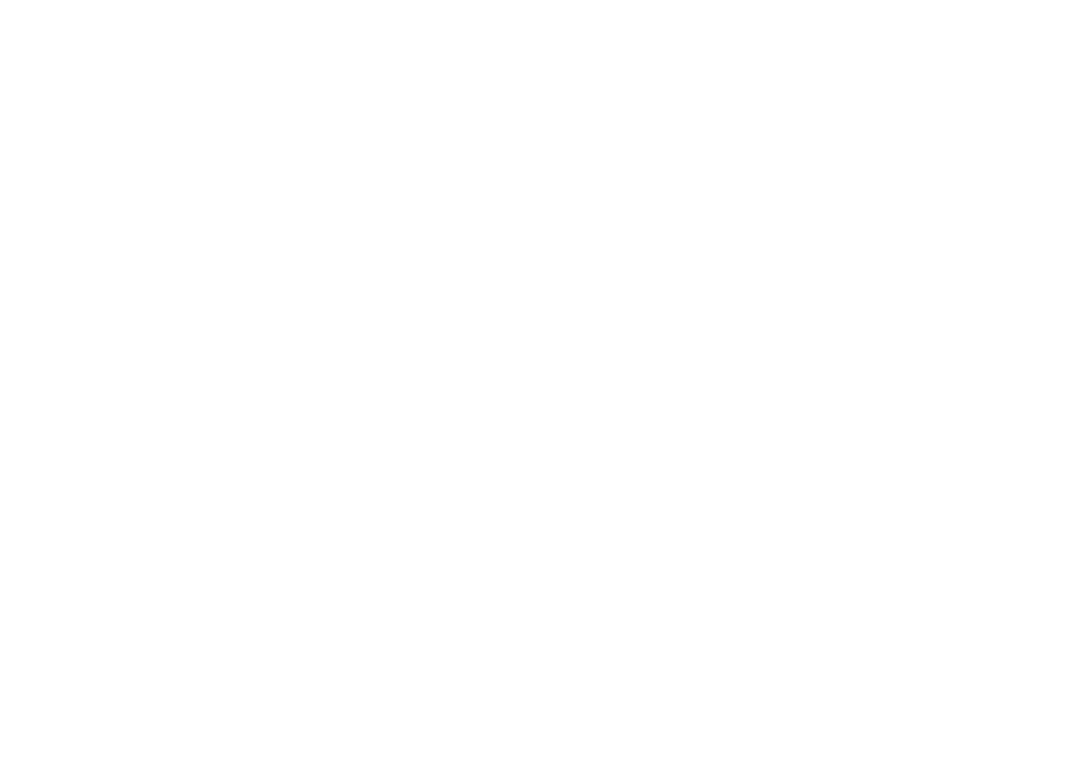
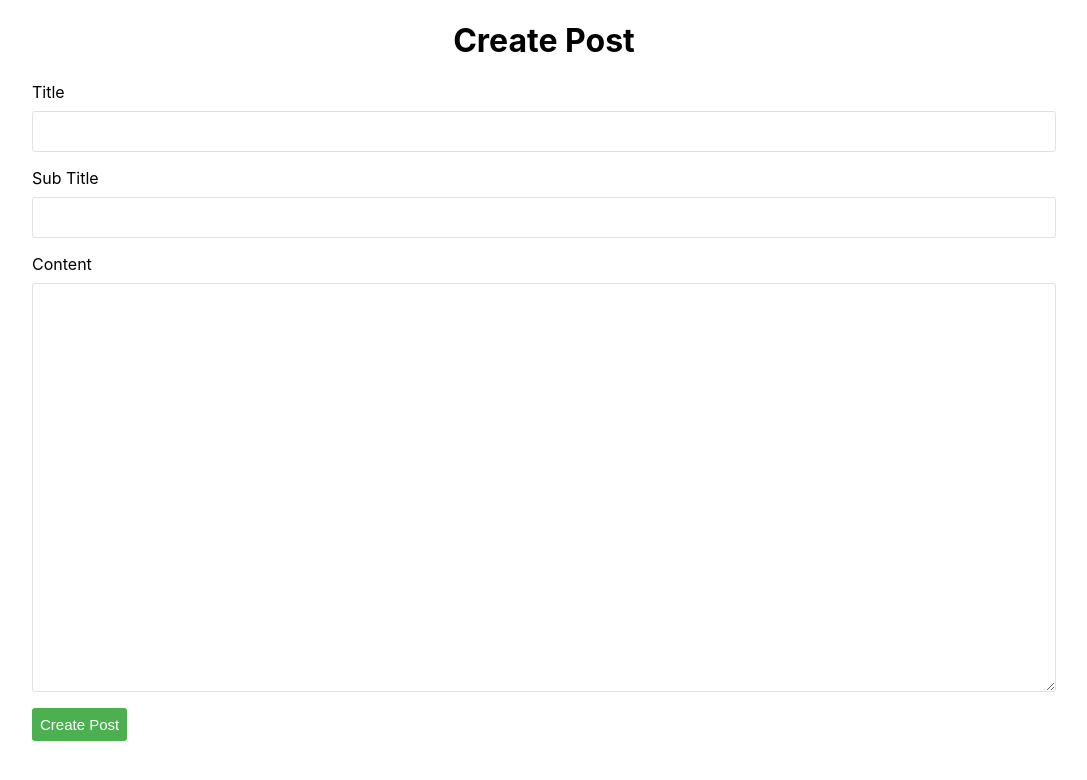
Before and after one commit to sid993100/React-Blog, a React (Create React App) app: page /Create-Post in a window 1280 px wide. Shown: the top 780 px of the page, without its empty margins (96-1183 px from the left). Built offline with nearby package versions, Linux system fonts and the light colour scheme.

Commit message:
create post change-2

```diff
--- a/src/components/CreatePost.js
+++ b/src/components/CreatePost.js
@@ -1,9 +1,48 @@
+import { useState } from 'react';
+
 function CreatePost() {
-    return (
-      <div className="create-post">
+  const [title, setTitle] = useState();
+  const [subTitle, setSubTitle] = useState();
+  const [content, setContent] = useState();
 
-      </div>
-    );
+  function handleSubmit(e) {
+    e.preventDefault();
+
+    console.log('title', title);
+    console.log('subTitle', subTitle);
+    console.log('content', content);
   }
 
-  export default CreatePost;
+  return (
+    <div className="create-post">
+      <h1>Create Post</h1>
+
+      <form onSubmit={handleSubmit}>
+        <div className="form-field">
+          <label>Title</label>
+          <input value={title} onChange={(e) => setTitle(e.target.value)} />
+        </div>
+
+        <div className="form-field">
+          <label>Sub Title</label>
+          <input
+            value={subTitle}
+            onChange={(e) => setSubTitle(e.target.value)}
+          />
+        </div>
+
+        <div className="form-field">
+          <label>Content</label>
+          <textarea
+            value={content}
+            onChange={(e) => setContent(e.target.value)}
+          ></textarea>
+        </div>
+
+        <button className="create-post-btn">Create Post</button>
+      </form>
+    </div>
+  );
+}
+
+export default CreatePost;
--- a/src/index.css
+++ b/src/index.css
@@ -1,5 +1,6 @@
 body {
-  margin: 0;
+  margin-left: 10%;
+  margin-right: 10%;
   font-family: -apple-system, BlinkMacSystemFont, 'Segoe UI', 'Roboto', 'Oxygen',
     'Ubuntu', 'Cantarell', 'Fira Sans', 'Droid Sans', 'Helvetica Neue',
     sans-serif;
@@ -13,7 +14,7 @@
 }
 
 .container {
-  width: 800px;
+  width: 80%;
   margin: 0 auto;
 }
 .home h1 {
```
